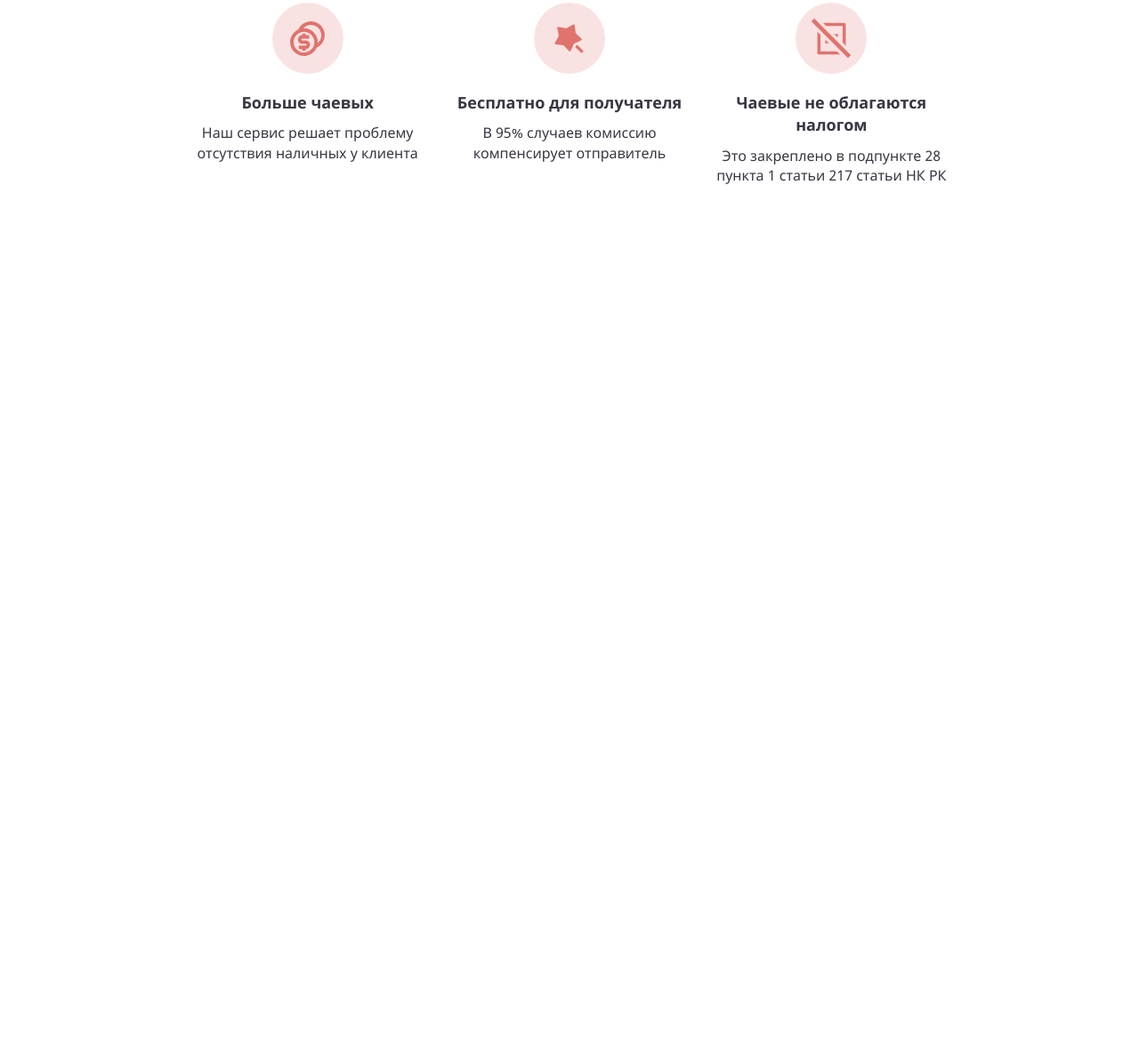
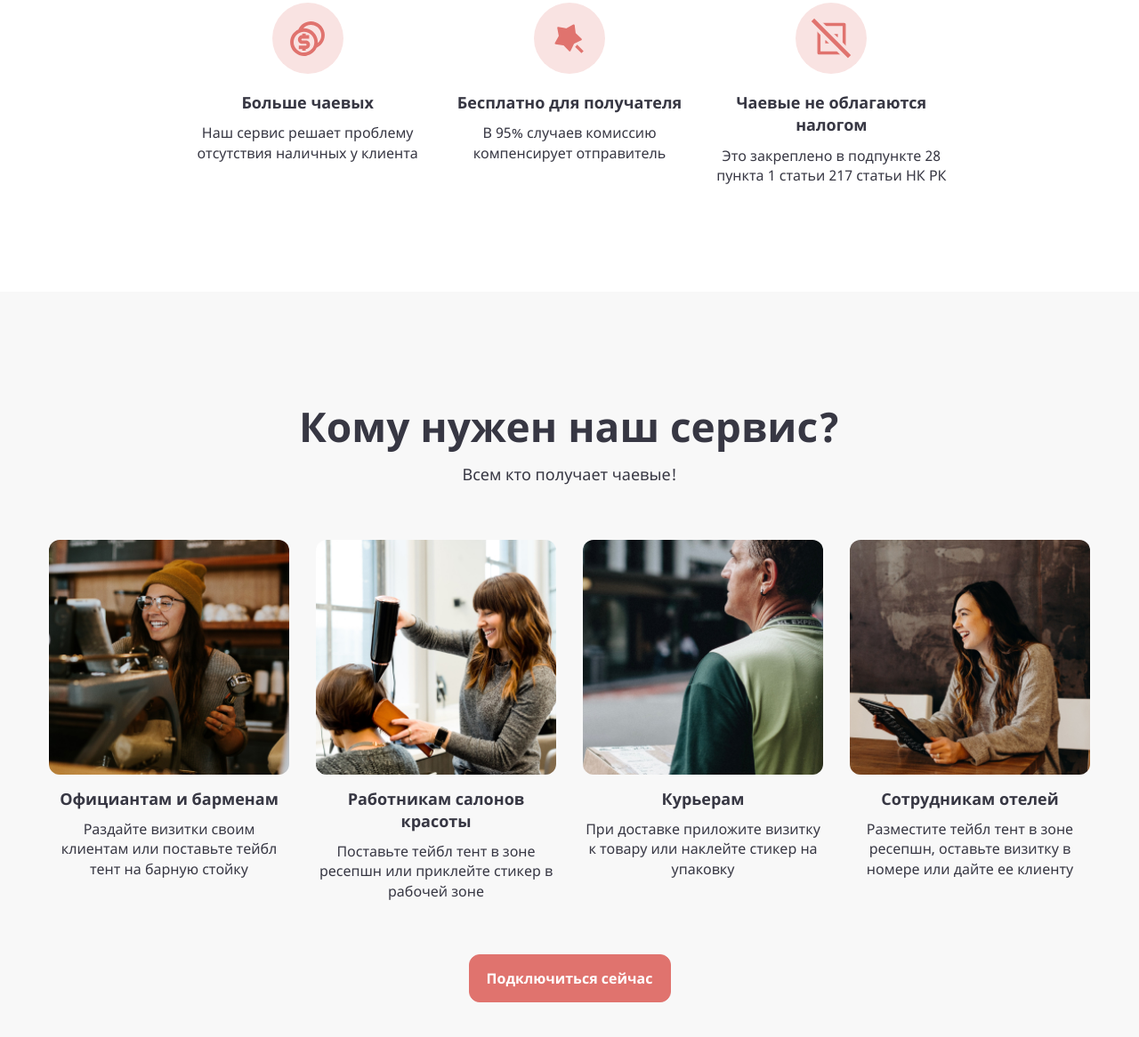
Before and after one commit to YuraPaisanidi/cashSend-landing, a plain HTML site: page app/index.html in a window 1280 px wide. Shown: the part 2497-3663 px from the top of the page at 89% size. Before the commit the page ends 2825 px from the top, so only its background shows below. Drawn offline with Linux system fonts and the light colour scheme.

Commit message:
who ready

```diff
--- a/app/index.html
+++ b/app/index.html
@@ -302,6 +302,68 @@
 			</div>
 		</section>
 
+		<section class="who">
+			<div class="who__container container">
+				<h2 class="h2 who__title">
+					Кому нужен наш сервис?
+				</h2>
+				<p class="who__subtitle">
+					Всем кто получает чаевые!
+				</p>
+
+				<div class="who__wrap">
+					<div class="who__item">
+						<div class="who__img">
+							<img src="img/who_1.jpg" alt="">
+						</div>
+						<p class="who__name">
+							Официантам и барменам
+						</p>
+						<div class="who__desc">
+							Раздайте визитки своим клиентам или поставьте тейбл тент на барную стойку
+						</div>
+					</div>
+					<div class="who__item">
+						<div class="who__img">
+							<img src="img/who_2.jpg" alt="">
+						</div>
+						<p class="who__name">
+							Работникам салонов красоты
+						</p>
+						<div class="who__desc">
+							Поставьте тейбл тент в зоне ресепшн или приклейте стикер в рабочей зоне
+						</div>
+					</div>
+					<div class="who__item">
+						<div class="who__img">
+							<img src="img/who_3.jpg" alt="">
+						</div>
+						<p class="who__name">
+							Курьерам
+						</p>
+						<div class="who__desc">
+							При доставке приложите визитку к товару или наклейте стикер на упаковку
+						</div>
+					</div>
+					<div class="who__item">
+						<div class="who__img">
+							<img src="img/who_4.jpg" alt="">
+						</div>
+						<p class="who__name">
+							Сотрудникам отелей
+						</p>
+						<div class="who__desc">
+							Разместите тейбл тент в зоне ресепшн, оставьте визитку в номере или дайте ее клиенту
+						</div>
+					</div>
+				</div>
+
+				<a href="#" class="who__btn btn">
+					Подключиться сейчас
+				</a>
+			</div>
+		</section>
+
 	</main>
 
 
--- a/app/sass/main.sass
+++ b/app/sass/main.sass
@@ -400,6 +400,11 @@
 
 		&_block
 
+			+r(480)
+				display: flex
+				flex-direction: column
+				align-items: center
+
 			span
 				font-size: 14px
 
@@ -577,6 +582,66 @@
 	&__desc
 		text-align: center
 
+.who
+	@extend .how
+	background: #f8f8f8
+
+	&__container
+		@extend .how__container
+		gap: 0
+
+	&__title
+		@extend .print__title
+
+	&__subtitle
+		@extend .print__subtitle
+
+	&__wrap
+		display: grid
+		grid-template-columns: 1fr 1fr 1fr 1fr
+		gap: 30px
+		margin-bottom: 60px
+
+		+r(992)
+			grid-template-columns: 1fr 1fr
+
+		+r(576)
+			grid-template-columns: 1fr
+			padding: 0 25px
+
+	&__item
+		display: flex
+		flex-direction: column
+		align-items: center
+
+	&__img
+		border-radius: 12px
+		width: 100%
+		border-radius: 12px
+		overflow: hidden
+		margin-bottom: 15px
+
+		img
+			object-fit: cover
+			width: 100%
+			height: 100%
+
+	&__name
+		font-size: 18px
+		font-weight: 600
+		text-align: center
+		margin-bottom: 10px
+
+	&__desc
+		text-align: center
+
+	&__btn
+		max-width: 227px
+		width: 100%
+		font-weight: 600
+
+		+r(576)
+			max-width: 100%
 
 .footer
 	&__container
```
Also changed, not shown: app/css/app.min.css, app/img/who_1.jpg (added), app/img/who_2.jpg (added), app/img/who_3.jpg (added), app/img/who_4.jpg (added).
